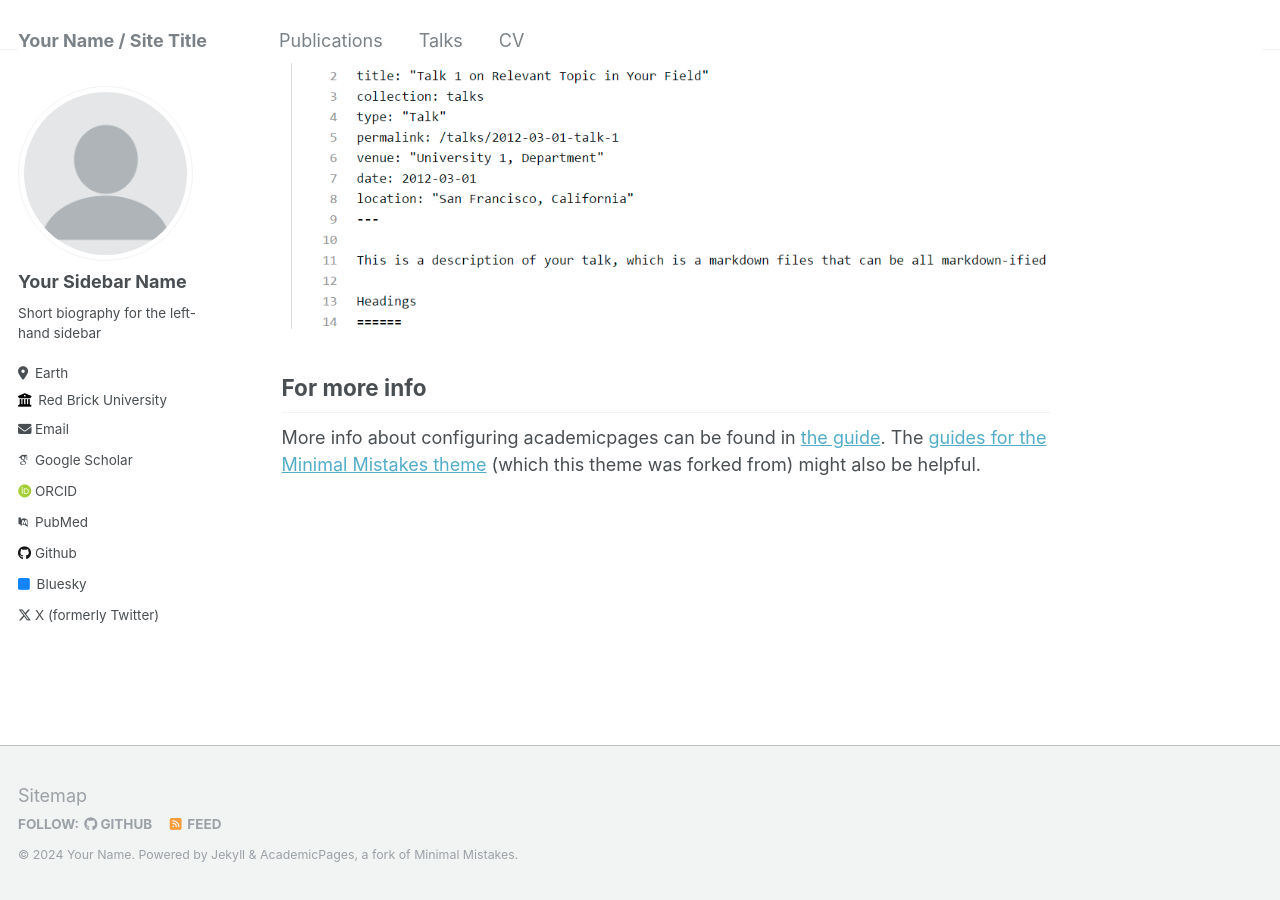
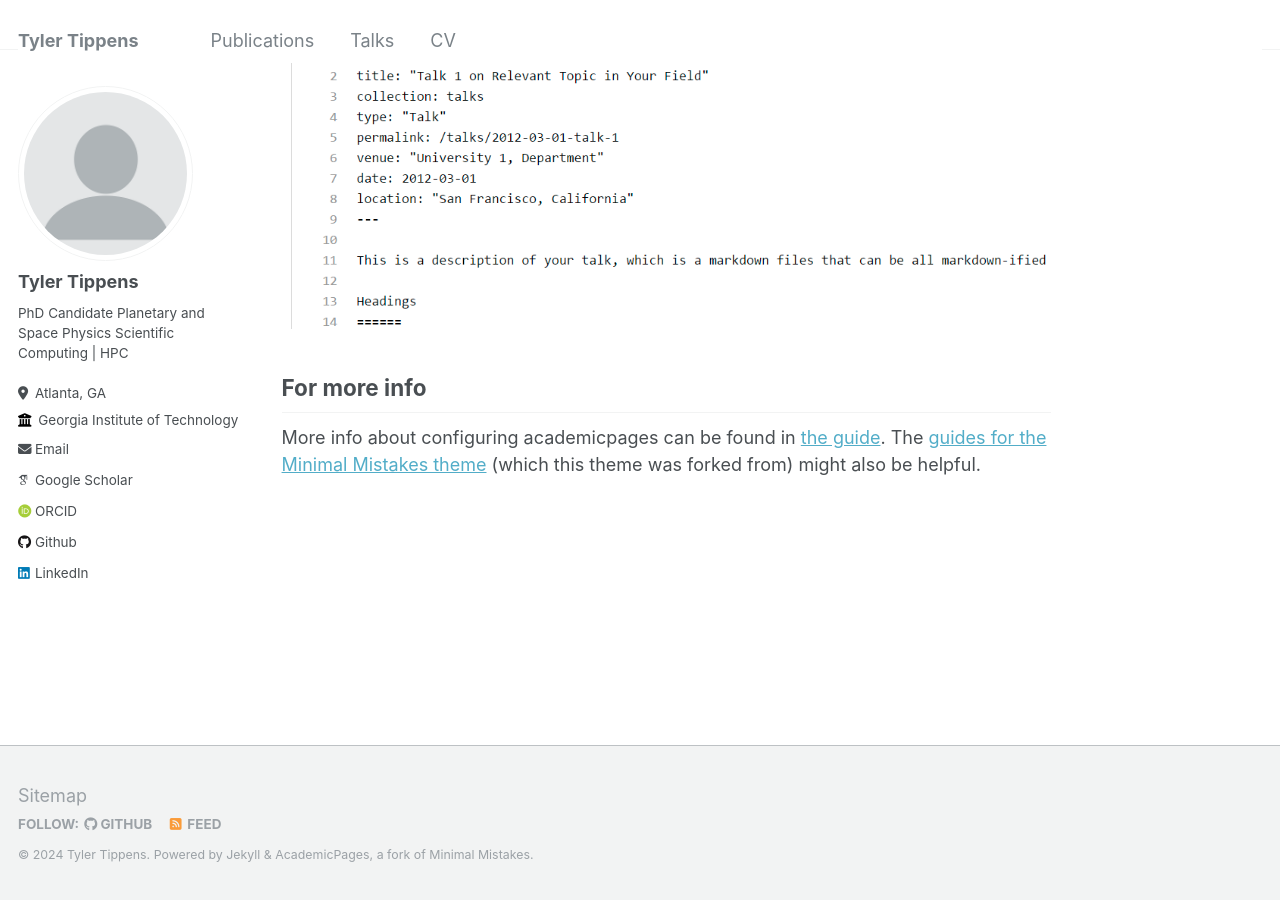
Before and after one commit to tylertippens/tylertippens.github.io, a Jekyll site: the page built from _pages/about.md, in a window 1280 px wide and 900 px high, scrolled down 2640 px. Built offline with Jekyll 4.4.1, drawn with Linux system fonts in a browser that asks for light colours; some web fonts are replaced.

Commit message:
Added basic info to _config.yml

```diff
--- a/_config.yml
+++ b/_config.yml
@@ -8,13 +8,13 @@
 
 # Basic Site Settings
 locale                   : "en-US"
-title                    : "Your Name / Site Title"
+title                    : "Tyler Tippens"
 title_separator          : "-"
-name                     : &name "Your Name"
-description              : &description "personal description"
-url                      : https://academicpages.github.io # the base hostname & protocol for your site e.g. "https://mmistakes.github.io"
+name                     : &name "Tyler Tippens"
+description              : &description "Personal website of Tyler Tippens"
+url                      : https://tylertippens.github.io # the base hostname & protocol for your site e.g. "https://mmistakes.github.io"
 baseurl                  : "" # the subpath of your site, e.g. "/blog"
-repository               : "academicpages/academicpages.github.io"
+repository               : "tylertippens/tylertippens.github.io"
 
 # Site Author - The following control what appear as part of the author content on the side bar.
 #               If a field is blank the icon and link will not appear, otherwise it will be shown.
@@ -22,32 +22,32 @@ repository               : "academicpages/academicpages.github.io"
 author:
   # Biographic information
   avatar           : "profile.png"
-  name             : "Your Sidebar Name"
+  name             : "Tyler Tippens"
   pronouns         : # example: "she/her"
-  bio              : "Short biography for the left-hand sidebar"
-  location         : "Earth"
-  employer         : "Red Brick University"
+  bio              : "PhD Candidate\ Planetary and Space Physics\ Scientific Computing | HPC"
+  location         : "Atlanta, GA"
+  employer         : "Georgia Institute of Technology"
   uri              : # URL
-  email            : "none@example.org"
+  email            : "tyler.tippens@eas.gatech.edu"
 
   # Academic websites
   arxiv            : # URL - Update with the correct link to your profile
-  googlescholar    : "https://scholar.google.com/citations?user=PS_CX0AAAAAJ"
+  googlescholar    : "https://scholar.google.com/citations?user=4ZNAfhwAAAAJ"
   impactstory      : # URL
-  orcid            : "http://orcid.org/yourorcidurl"
-  pubmed           : "https://www.ncbi.nlm.nih.gov/pubmed/?term=john+snow"
+  orcid            : "http://orcid.org/0000-0001-7797-5453"
+  pubmed           : # URL
   researchgate     : # URL
 
   # Repositories and software development
   bitbucket        : # Username - Update with your username on the site
   codepen          : # Username
   dribbble         : # Username
-  github           : "academicpages"
+  github           : "Tyft5"
   kaggle           : # Username
   stackoverflow    : # User number or user number and name (i.e., use "1" or "1/jeff-atwood")
 
   # Social media
-  bluesky          : "bsky.app" # Replace this with you Bluesky username
+  bluesky          : # Replace this with you Bluesky username
   facebook         : # Username
   flickr           : # Username
   foursquare       : # Username
@@ -56,7 +56,7 @@ author:
   keybase          : # Username
   instagram        : # Username
   lastfm           : # Username
-  linkedin         : # Username
+  linkedin         : "tylertippens" # Username
   mastodon         : # URL
   medium           : # URL
   pinterest        : # Username
@@ -64,7 +64,7 @@ author:
   steam            : # Username
   telegram         : # URL
   tumblr           : # Username
-  twitter          : "UniofOxford"  # Replace this with your X / Twitter handle
+  twitter          : # Replace this with your X / Twitter handle
   vine             : # Username
   weibo            : # Username
   wikipedia        : # Username
@@ -280,7 +280,7 @@ sass:
 permalink: /:categories/:title/
 # paginate: 5 # amount of posts to show
 # paginate_path: /page:num/
-timezone: America/Los_Angeles # http://en.wikipedia.org/wiki/List_of_tz_database_time_zones
+timezone: America/New_York # http://en.wikipedia.org/wiki/List_of_tz_database_time_zones
 
 
 # Plugins
```
